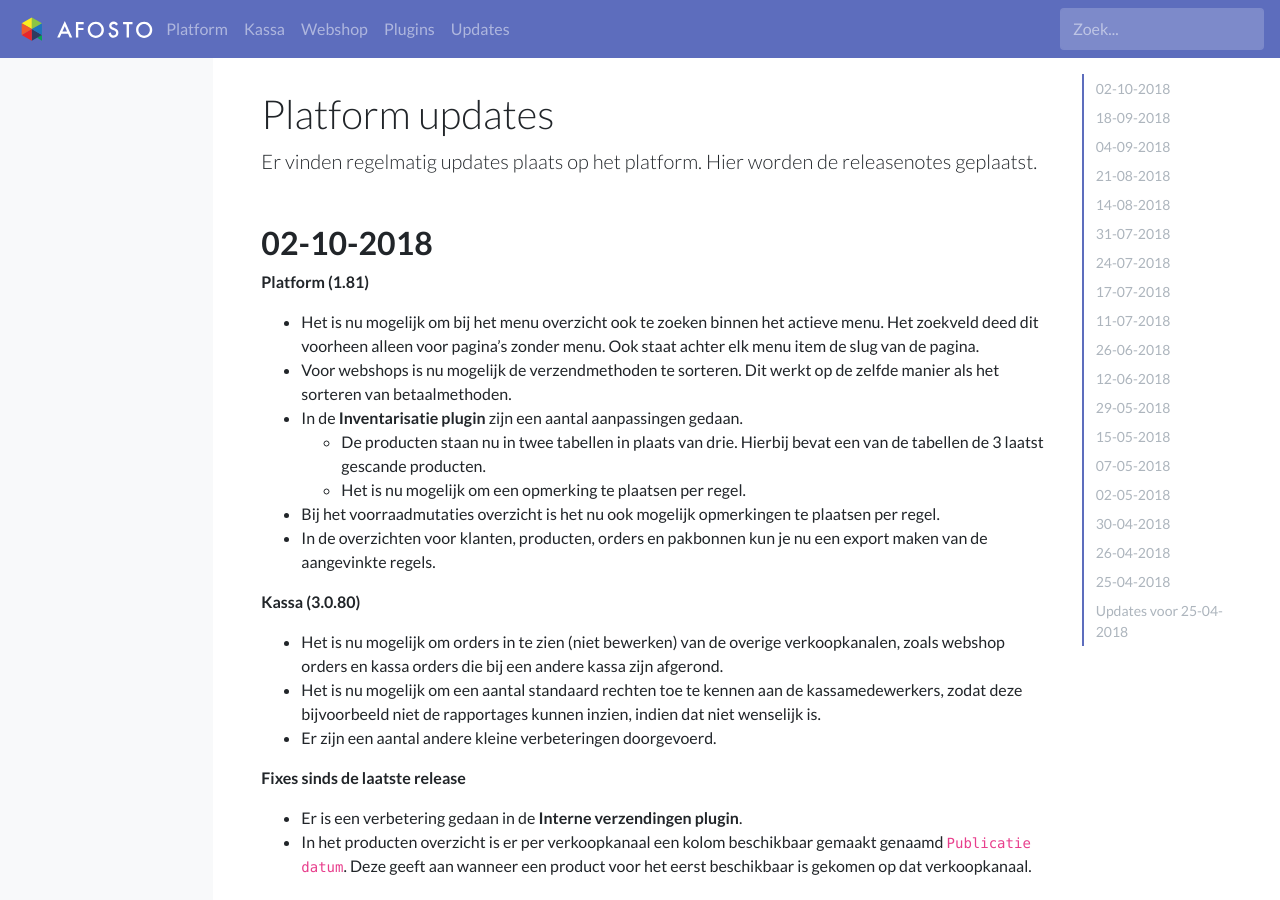
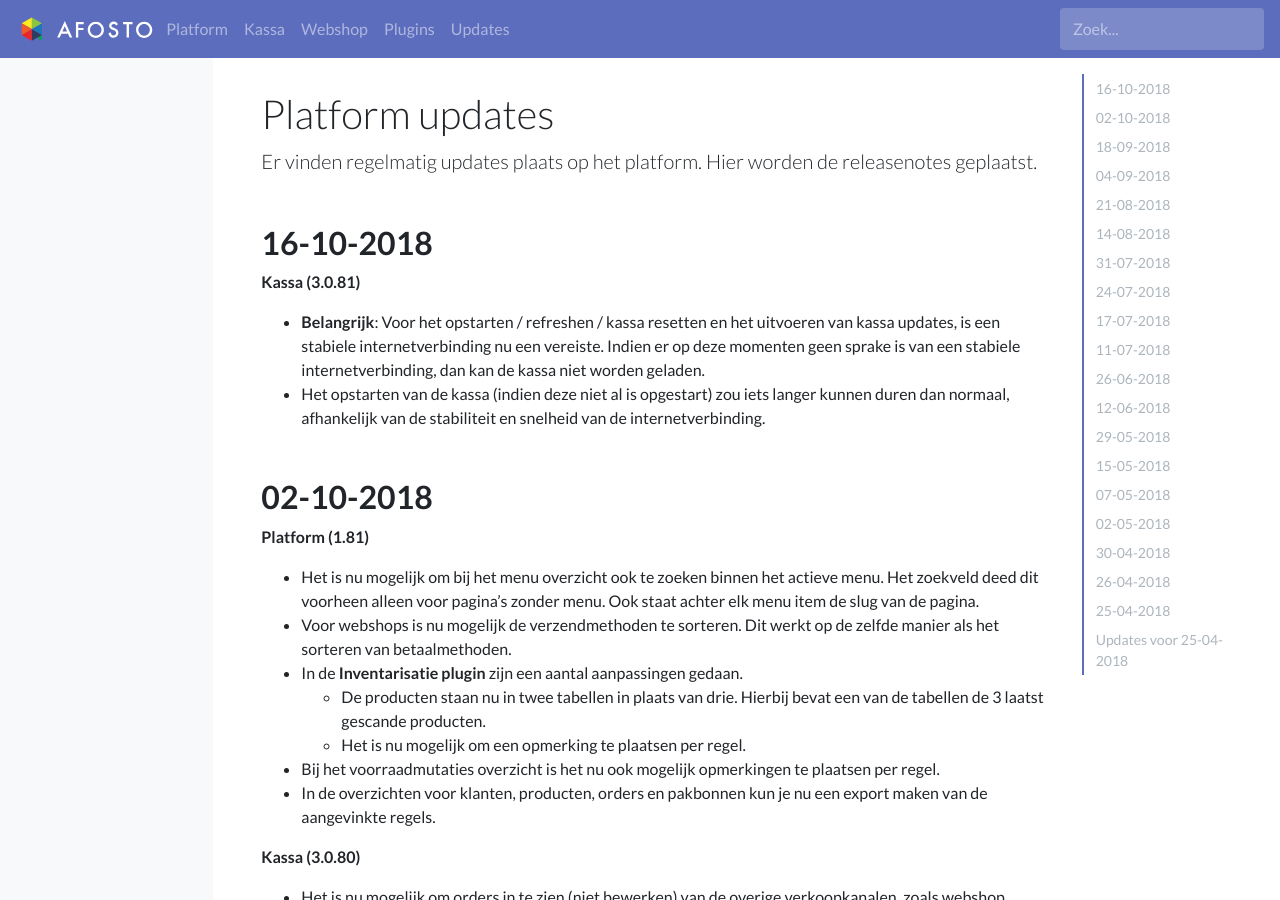
Before and after one commit to afosto/afosto-docs, a Jekyll site: the page built from updates.md, in a window 1280 px wide and 900 px high. Built offline with Jekyll 4.4.1, drawn with Linux system fonts in a browser that asks for light colours; a script that is not in the unit is left out.

Commit message:
added pos update and bumped homepage date

```diff
--- a/index.html
+++ b/index.html
@@ -13,7 +13,7 @@ title: Alles wat je moet weten over Afosto op één plek.
         <input type="text" class="form-control form-control-lg" id="af-home-search">
       </form>
       <small class="col-12 text-center text-muted">
-        Laatste update<br> <a href="{{ site.url }}/updates">2 oktober 2018</a>
+        Laatste update<br> <a href="{{ site.url }}/updates">16 oktober 2018</a>
       </small>
     </div>
   </div>
--- a/updates.md
+++ b/updates.md
@@ -7,6 +7,12 @@ toc: true
 redirect_from:
     - /releases
 ---
+
+## 16-10-2018
+
+**Kassa (3.0.81)**
+- **Belangrijk**: Voor het opstarten / refreshen / kassa resetten en het uitvoeren van kassa updates, is een stabiele internetverbinding nu een vereiste. Indien er op deze momenten geen sprake is van een stabiele internetverbinding, dan kan de kassa niet worden geladen.
+- Het opstarten van de kassa (indien deze niet al is opgestart) zou iets langer kunnen duren dan normaal, afhankelijk van de stabiliteit en snelheid van de internetverbinding.
 
 ## 02-10-2018
 
```
